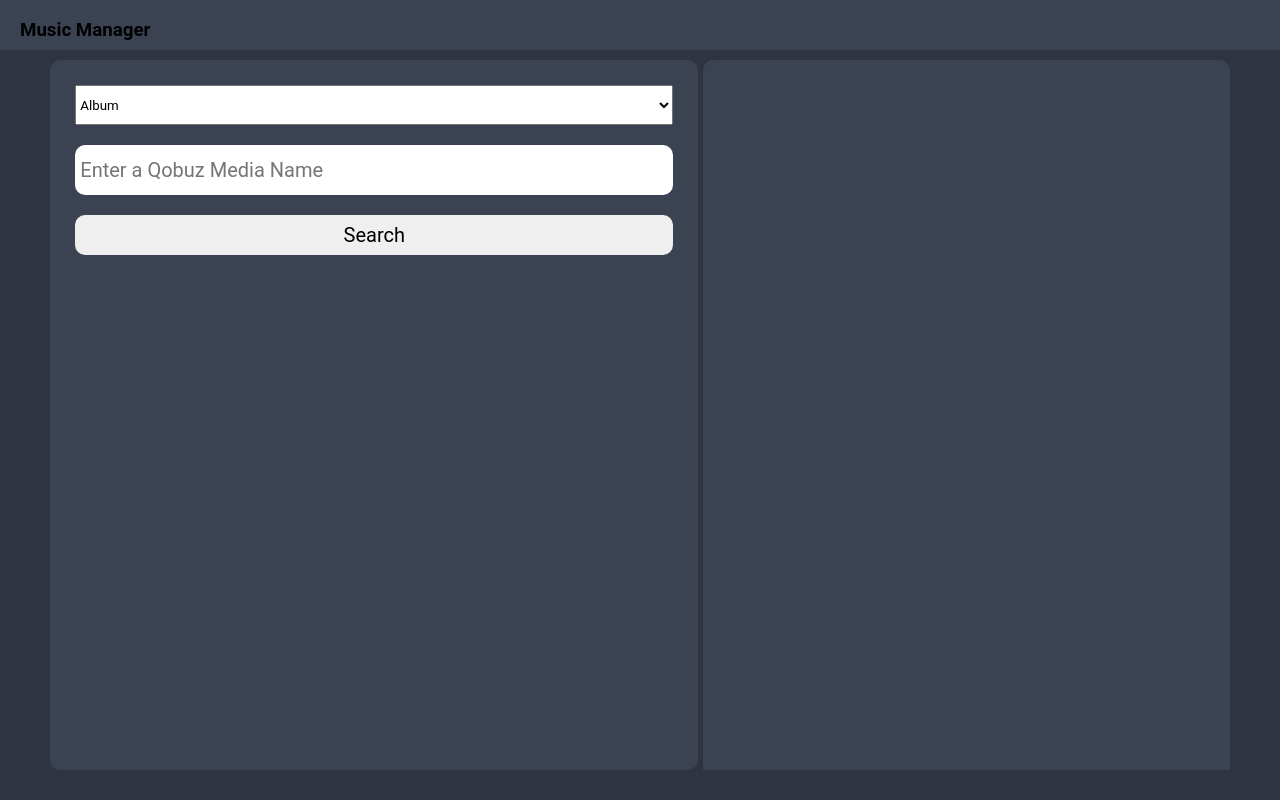
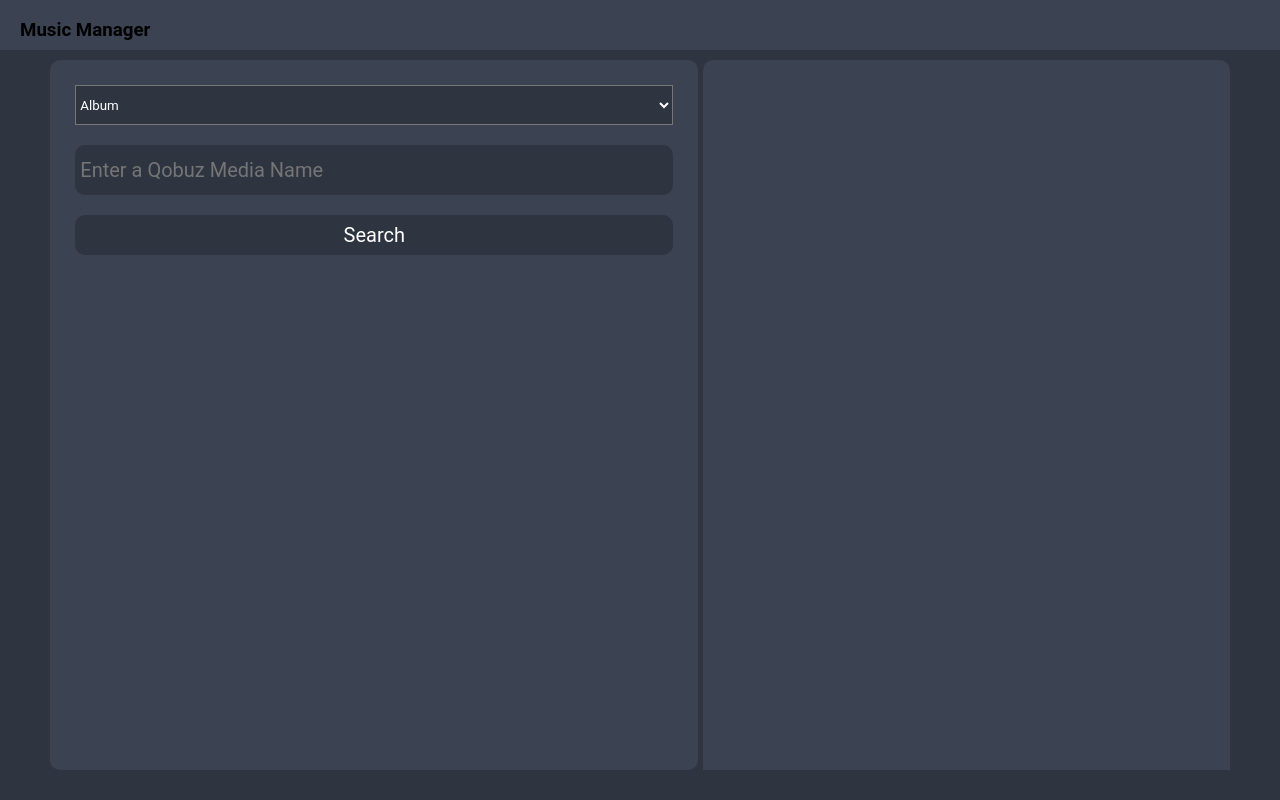
Before and after one commit to AdamDunmore/WebServer, a plain HTML site: page web/index.html in a window 1280 px wide. Drawn offline with Linux system fonts and the light colour scheme.

Commit message:
[Fix] Incorrect colours on form inputs

```diff
--- a/web/style.css
+++ b/web/style.css
@@ -124,6 +124,11 @@ input, button {
     border-radius: 10px;
 }
 
+#media_type, #media_name, #media_confirm, .media_result {
+    background-color: #2E3440;
+    color: white;
+}
+
 
 @media screen and (width <= 480px) {
     #login_box {
```
